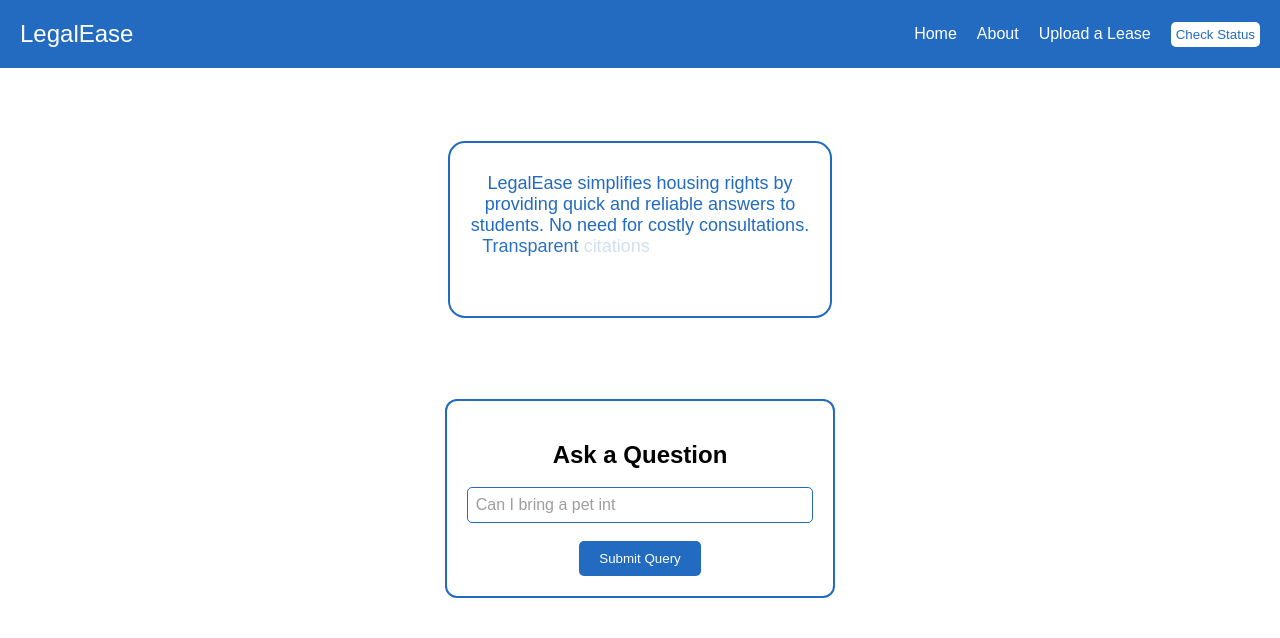
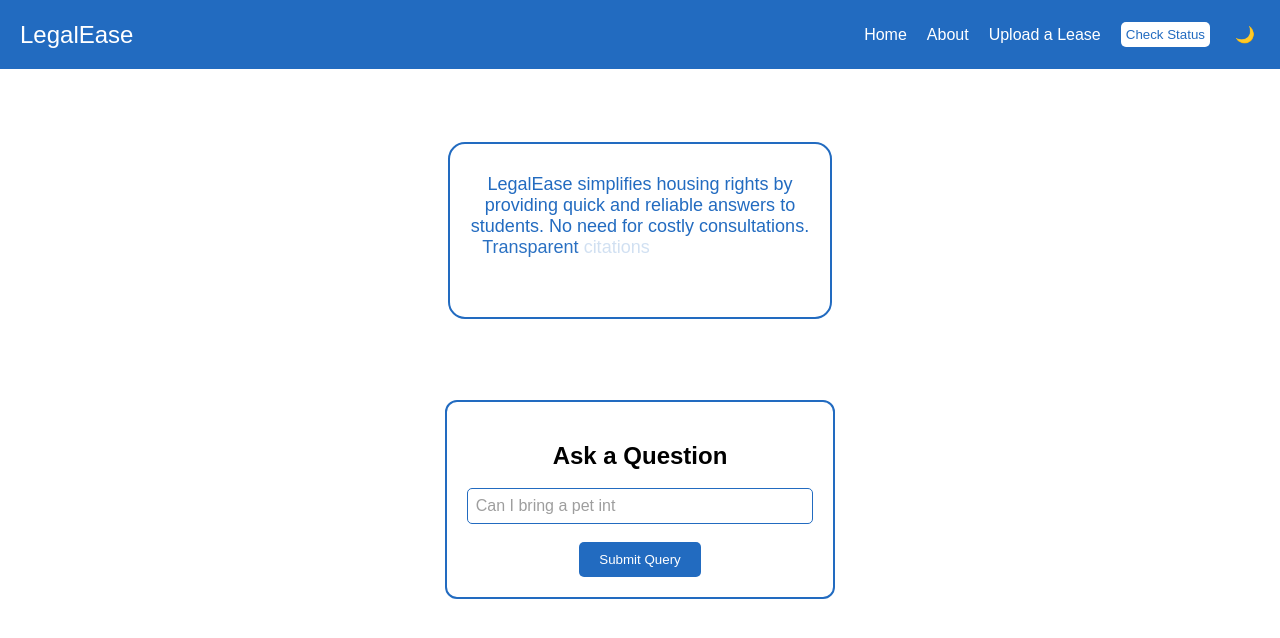
Before and after one commit to fjt067316/legal-ease, a React (Create React App) app in the folder frontend/react-docker/: page / in a window 1280 px wide. Shown: the top 638 px of the page. Built offline with nearby package versions, Linux system fonts and the light colour scheme.

Commit message:
kinda scuffed but we have dark mode

```diff
--- a/frontend/react-docker/src/App.css
+++ b/frontend/react-docker/src/App.css
@@ -164,3 +164,32 @@ p {
   font-weight: 500;
   color: #333;
 }
+
+body.dark-mode {
+  background-color: #121212;
+  color: white;
+}
+
+.dark-mode .navbar {
+  background-color: #1e1e1e;
+  border-bottom: 1px solid #444;
+}
+
+.dark-mode .link, .dark-mode .title {
+  color: white;
+}
+
+.dark-mode-toggle {
+  background: none;
+  border: none;
+  color: inherit;
+  margin-top: 0px;
+  font-size: 1rem;
+  cursor: pointer;
+  padding: 5px 5px;
+  transition: opacity 0.3s;
+}
+
+.dark-mode-toggle:hover {
+  opacity: 0.7;
+}
--- a/frontend/react-docker/src/components/NavBar.js
+++ b/frontend/react-docker/src/components/NavBar.js
@@ -1,4 +1,4 @@
-import React, { useState } from 'react';
+import React, { useState, useEffect } from 'react';
 import { useNavigate } from 'react-router-dom'; // Import useNavigate instead of useHistory
 import '../App.css';
 
@@ -6,11 +6,19 @@ export default function NavBar() {
   const [loading, setLoading] = useState(false);
   const [status, setStatus] = useState(null);
   const navigate = useNavigate(); // Replace useHistory with useNavigate
+  const [darkMode, setDarkMode] = useState(() => {
+    return localStorage.getItem("theme") === "dark";
+  });
+
+  useEffect(() => {
+    document.body.classList.toggle("dark-mode", darkMode);
+    localStorage.setItem("theme", darkMode ? "dark" : "light");
+  }, [darkMode]);
 
   const handleStatusClick = async () => {
     setLoading(true);
     try {
-      const response = await fetch("http://localhost:8000/api/status"); // Ensure this matches your backend endpoint
+      const response = await fetch("http://localhost:8000/api/status");
       if (response.ok) {
         setStatus("success");
       } else {
@@ -23,7 +31,6 @@ export default function NavBar() {
     }
   };
 
-
   return (
     <div className="navbar">
       <div className="title" onClick={() => navigate('/')}>
@@ -34,8 +41,11 @@ export default function NavBar() {
         <span className="link" onClick={() => navigate('/about')}>About</span>
         <span className="link" onClick={() => navigate('/upload')}>Upload a Lease</span>
         <button className="statusButton" onClick={handleStatusClick} disabled={loading}>
-            {loading ? "⏳" : status === "success" ? "✅" : status === "error" ? "❌" : "Check Status"}
-  </button>
+          {loading ? "⏳" : status === "success" ? "✅" : status === "error" ? "❌" : "Check Status"}
+        </button>
+        <button className="dark-mode-toggle" onClick={() => setDarkMode(!darkMode)}>
+          {darkMode ? "☀️" : "🌙"}
+        </button>
       </div>
     </div>
   );
```
